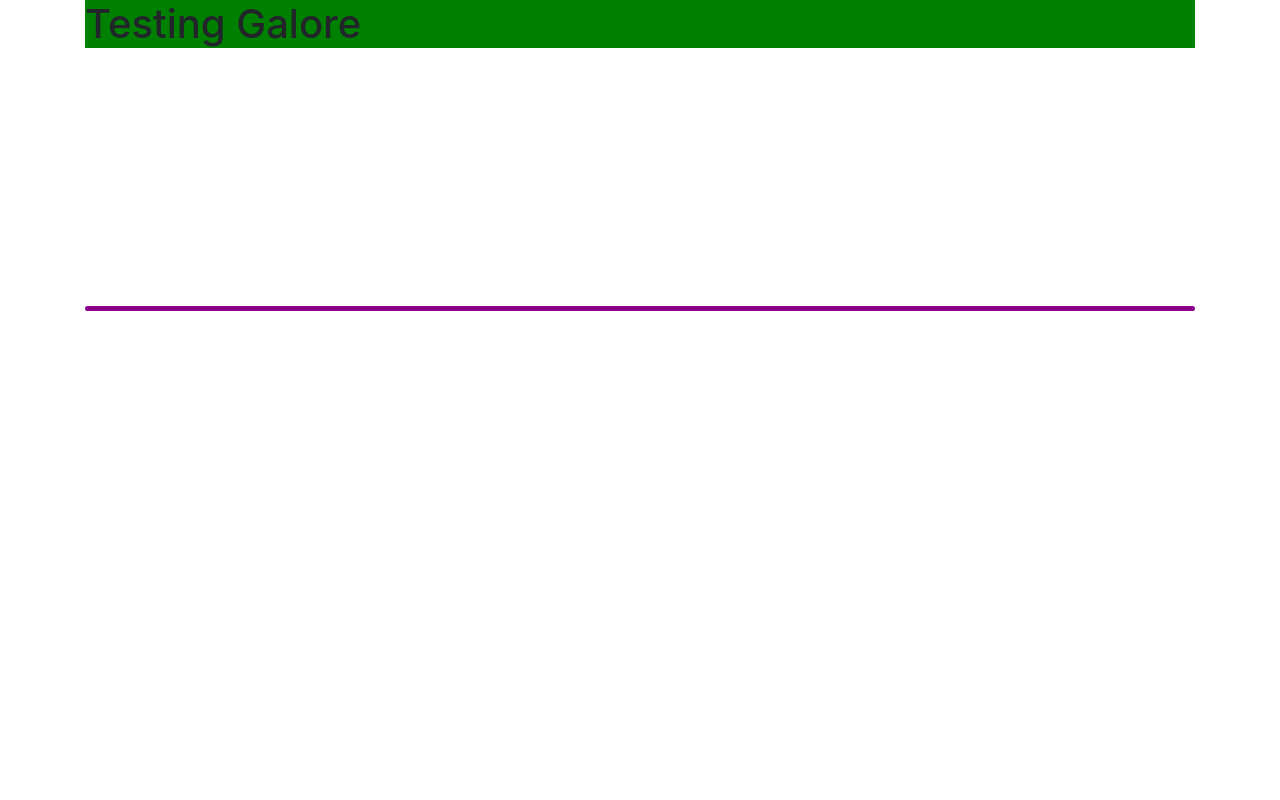
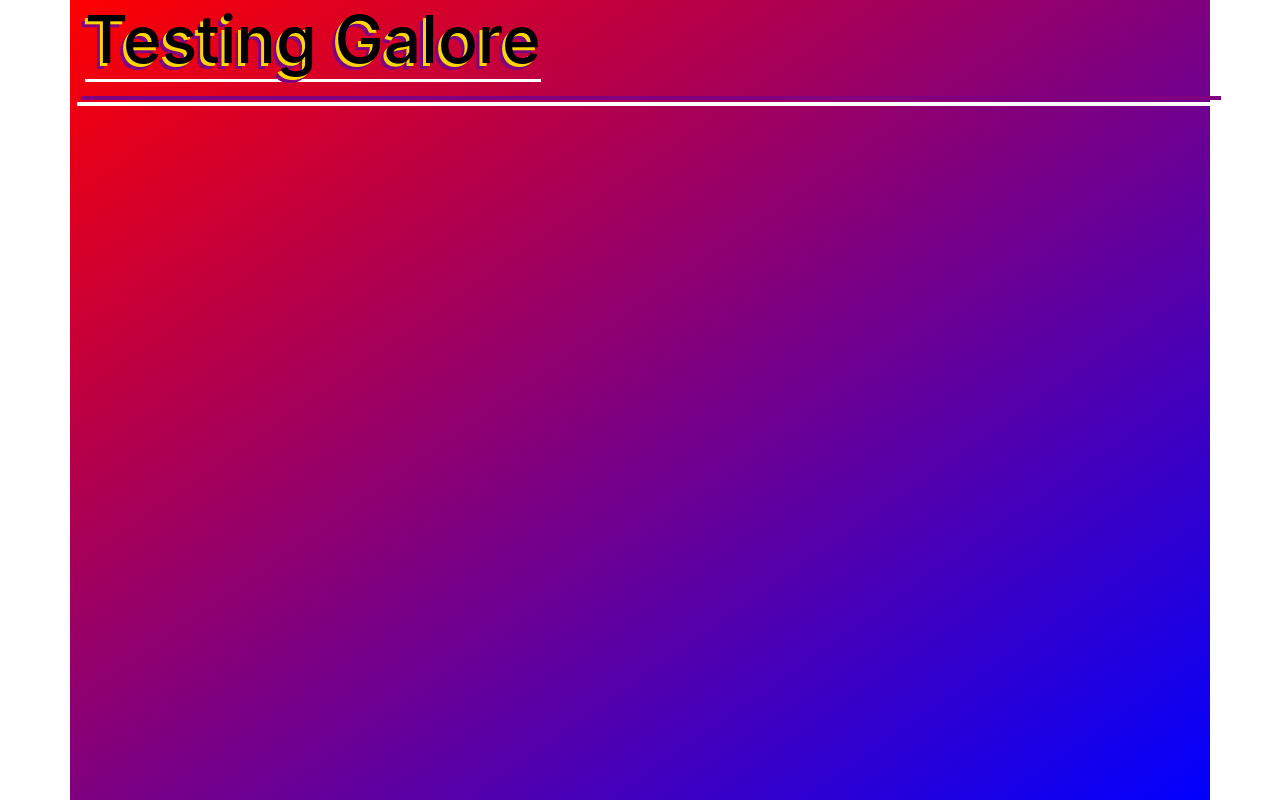
Before and after one commit to JakeG-9191/String-Art, a plain HTML site: page index.html in a window 1280 px wide. Drawn offline with nearby package versions, Linux system fonts and the light colour scheme.

Commit message:
building out css for line art

```diff
--- a/index.html
+++ b/index.html
@@ -15,10 +15,9 @@
     <div class="container">
         <div class="row">
             <div class="col-md-12">
-                <h1 class="animated">Testing Galore</h1>
+                <h1>Testing Galore</h1>
             </div>
-            <div class="col-md-12">
-                <h2 class="equalized1"></h2>
+                <canvas id="this-canvas"></canvas>
             </div>
     </div>
 </body>
--- a/style.css
+++ b/style.css
@@ -1,26 +1,42 @@
-.animated {
-    background: blue;
-    animation: color-me 5s infinite;
+h1 {
+    border-bottom: 3px solid white;
+    color: black;
+    display: inline-block;
+    font-size: 66px;
+    text-shadow: -3px 3px 0 gold, -6px 6px purple;
+    z-index: 20;
+}
+h1::before {
+    background-color: purple;
+    content: "";
+    display: block;
+    height: 4px;
+    position: absolute;
+    top: 100%;
+    transform: translateX(-4px) translateY(6px);
+    width: 100%
+}
+h1::after{
+    background-color: white;
+    content: "";
+    display: block;
+    height: 4px;
+    position: absolute;
+    top: 100%;
+    transform: translateX(-8px) translateY(12px);
+    width: 100%
 }
 
-.equalized1 {
-    margin-top: 250px;
-    height: 5px;
-    background: darkmagenta;
-    width: 100%;
-    border-radius: 18px;
-    animation: linedown 3s forwards linear infinite;
+.container {
+    background-image: linear-gradient(to right bottom, red, blue);
+    height: 100vh;
+    width: 100vw;
 }
 
-
-@keyframes color-me {
-    0% {
-        background: green;
-    }
-    50% {
-        background: crimson;
-    }
-    100% {
-        background: blue;
-    }
+#this-canvas {
+    height: 100%;
+    left: 0;
+    position: absolute;
+    top: 0;
+    width: 100%;
 }
```
